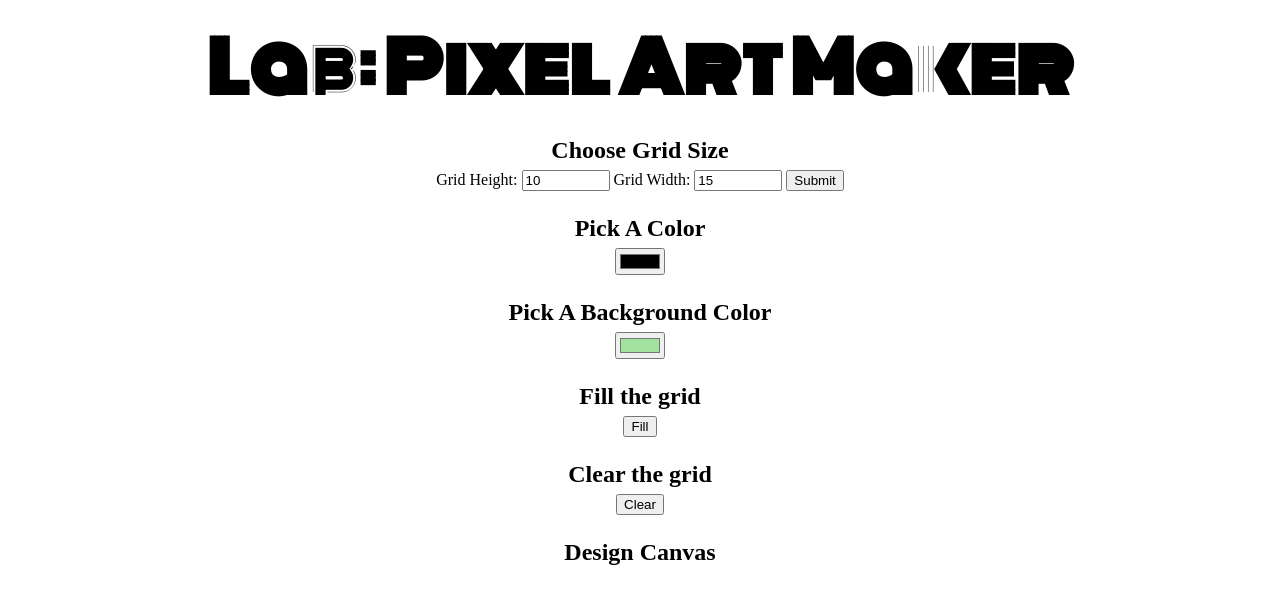
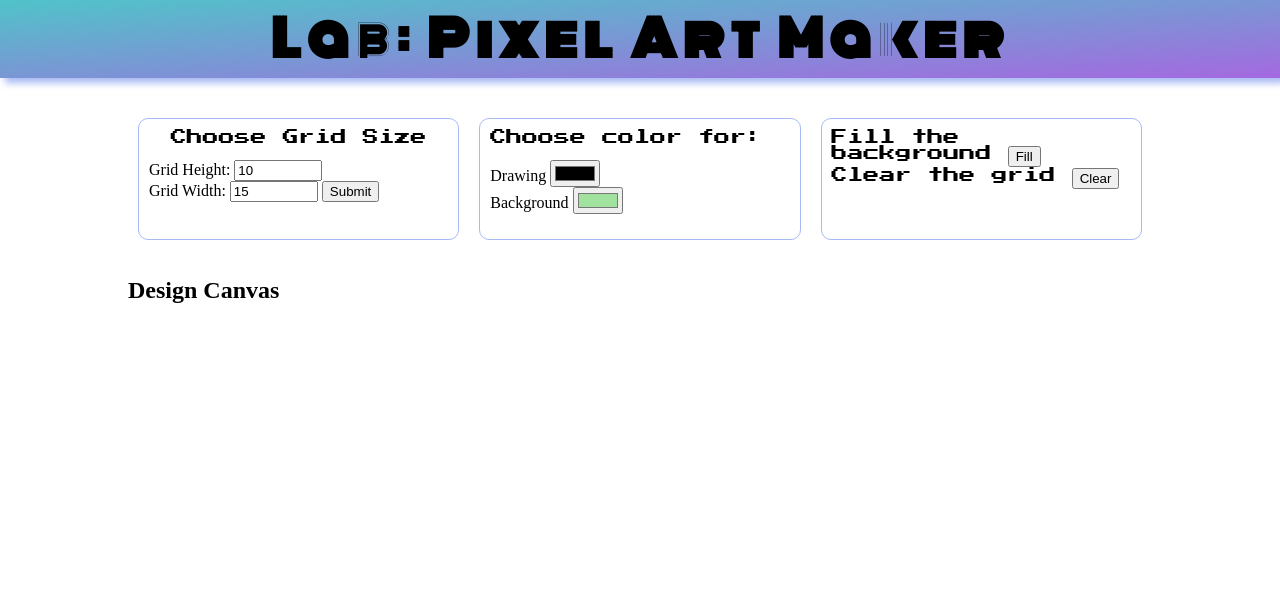
Before and after one commit to kasyanovamg/pixel-art-maker, a plain HTML site: page index.html in a window 1280 px wide. Drawn offline with nearby package versions, Linux system fonts and the light colour scheme.

Commit message:
feat: added media quieries and some design

```diff
--- a/index.html
+++ b/index.html
@@ -2,37 +2,54 @@
 <html>
 <head>
     <title>Pixel Art Maker!</title>
+    <meta name="viewport" content="width=device-width, initial-scale=1.0">
     <link rel="stylesheet" href="https://fonts.googleapis.com/css?family=Monoton">
     <link rel="stylesheet" href="styles.css">
     <script src="https://code.jquery.com/jquery-3.2.1.min.js" integrity="sha256-hwg4gsxgFZhOsEEamdOYGBf13FyQuiTwlAQgxVSNgt4=" crossorigin="anonymous"></script>
     <!-- font Press Start 2P  -->
+    <link href="https://fonts.googleapis.com/css?family=Press+Start+2P" rel="stylesheet">
 </head>
 <body>
-    <h1>Lab: Pixel Art Maker</h1>
+    <header><h1>Lab: Pixel Art Maker</h1></header>
 
-    <h2>Choose Grid Size</h2>
+    <div class="user_inputs">
+        <div class="grid_size">
+            <div class="column">
+                <div class="chose_grid">Choose Grid Size</div>
                 <form id="sizePicker">
                     Grid Height:
                     <input type="number" id="input_height" name="height" min="1" max="60" value="10">
+                    <br>
                     Grid Width:
                     <input type="number" id="input_width" name="width" min="1" max="60" value="15">
                     <input type="submit">
                 </form>
-
-    <h2>Pick A Color</h2>
+            </div>
+        </div>
+        <div class="color_choices">
+            <div class="column">
+                <div class="chose_color">Choose color for:</div>
+                <span>Drawing</span>
                 <input type="color" id="colorPicker" value="#000000">
-
-    <h2>Pick A Background Color</h2>
+                <br>
+                <span>Background</span>
                 <input type="color" id="bg_colorPicker" value="#a0e29e">
-
-    <h2>Fill the grid</h2>
+            </div>
+        </div>
+        <div class="fill_clear_buttons">
+            <div class="column">
+                <span>Fill the background</span>
                 <button id="fill_grid"> Fill </button>
-
-    <h2>Clear the grid</h2>
+                <br>
+                <span>Clear the grid</span>
                 <button id="clear_grid"> Clear </button>
-
+            </div>
+        </div>
+        <div>
             <h2>Design Canvas</h2>
             <table id="pixel_canvas"></table>
+        </div>
+    </div>
 
     <script src="designs.js"></script>
 </body>
--- a/styles.css
+++ b/styles.css
@@ -1,11 +1,13 @@
 body {
     text-align: center;
+    margin: 0;
 }
 
 h1 {
     font-family: Monoton;
-    font-size: 70px;
-    margin: 0.2em;
+    font-size: 50px;
+    margin: 0 0.2em 0.2em;
+    letter-spacing: 6px;
 }
 
 h2 {
@@ -38,3 +40,55 @@ td {
 input[type=number] {
     width: 6em;
 }
+/* end of default styles
+
+   start of my styles */
+header {
+    background: linear-gradient(to bottom right, #50c3c9, #a469e0);
+    box-shadow: 5px 5px 7px #a8b9f4;
+    margin-bottom: 30px;
+}
+
+
+#sizePicker, .color_choices, .fill_clear_buttons {
+    text-align: left;
+
+}
+.chose_grid, .chose_color, .fill_clear_buttons {
+    font-family: 'Press Start 2P', cursive;
+    margin-bottom: 15px;
+
+}
+.column {
+    border: 1px solid #a8b9f4;
+    border-radius: 10px;
+    height: 100px;
+    padding:  10px;
+    margin: 10px;
+
+}
+
+.user_inputs {
+    margin: 0 auto;
+    display: flex;
+    flex-wrap: wrap;
+    width: 80%;
+}
+@media screen and (min-width: 768px) {
+    .grid_size, .color_choices, .fill_clear_buttons {
+        width: 33.33%;
+    }
+}
+@media screen and (min-width: 576px) and (max-width: 767px) {
+    .grid_size, .color_choices, .fill_clear_buttons {
+        width: 50%;
+    }
+    .grid_size {
+        width: 100%;
+    }
+}
+@media screen and (max-width: 575px) {
+    .grid_size, .color_choices, .fill_clear_buttons {
+        width: 100%;
+    }
+}
```
Lines whose indentation alone changed are shown as unchanged.
